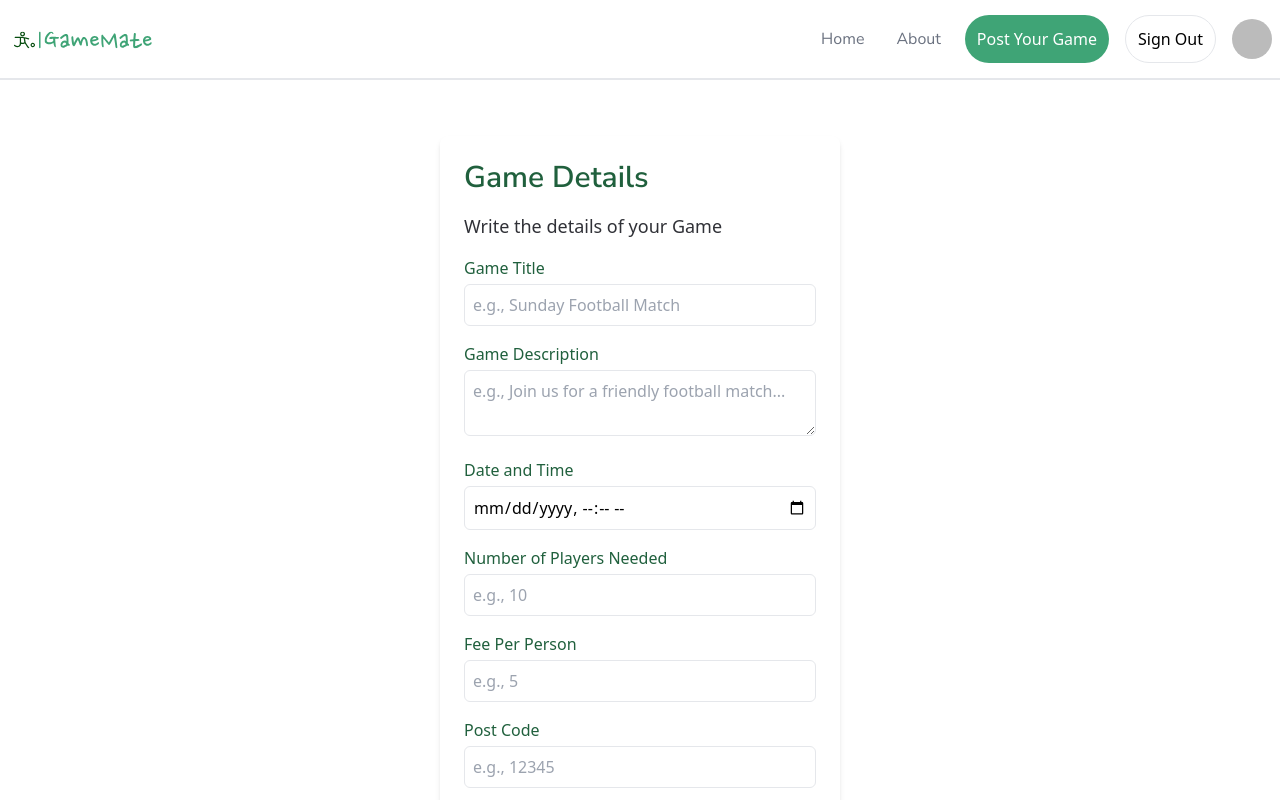
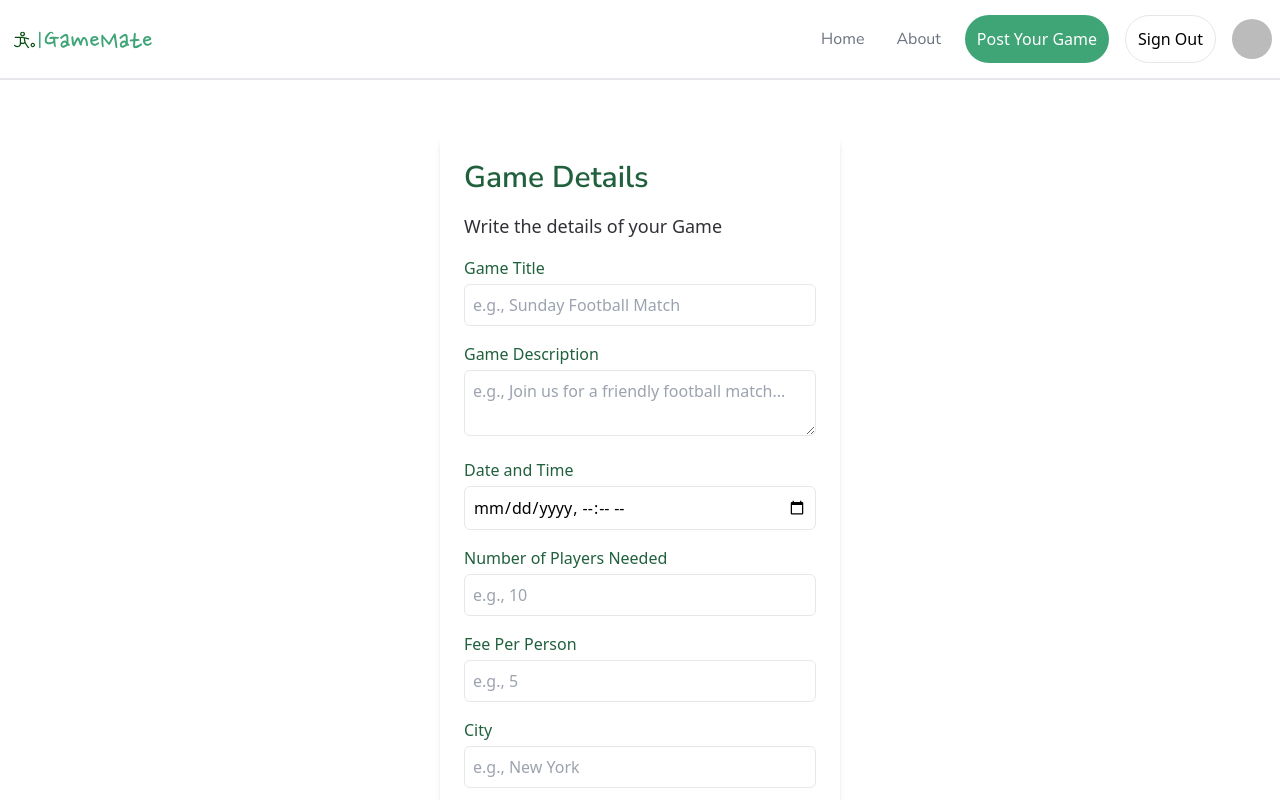
Before and after one commit to darma287/mscproject, a Next.js app: page /createpost in a window 1280 px wide. Shown: the top 800 px of the page. Built offline with nearby package versions, Linux system fonts and the light colour scheme; no server answers; sample sign-in values are in the browser's storage; grey boxes are pictures that could not be loaded.

Commit message:
[Feature] showing games in user's city

```diff
--- a/components/CreatePost/Form.js
+++ b/components/CreatePost/Form.js
@@ -135,12 +135,12 @@ function Form() {
           </div>
 
           <div className="mb-4">
-            <label htmlFor="postCode" className="block text-primary-700 mb-1">Post Code</label>
+            <label htmlFor="city" className="block text-primary-700 mb-1">City</label>
             <input
               type="text"
-              id="postCode"
-              name="PostCode"
-              placeholder="e.g., 12345"
+              id="city"
+              name="City"
+              placeholder="e.g., New York"
               required
               onChange={handleChange}
               className="w-full border-[1px] p-2 rounded-md hover:border-primary-100"
--- a/components/Home/PostItem.js
+++ b/components/Home/PostItem.js
@@ -70,7 +70,7 @@ function PostItem({ post, onJoin, isJoined, onReadMore }) {
           <div className="flex items-center text-accent gap-2 mb-2">
             <HiOutlineMapPin className="text-[20px]" />
             {truncateText(post.Location || 'No Location', 20)} <div></div>
-            {post.PostCode || 'No Postcode'}
+            {post.City || 'No City'}
           </div>
           {hasDescription ? (
             <p className="mb-3 font-normal text-gray-700">{truncateText(post.Description || 'No Description', 30)}</p>
--- a/src/pages/index.js
+++ b/src/pages/index.js
@@ -7,13 +7,25 @@ import { collection, getDocs, setDoc, doc, updateDoc, query, where } from "fireb
 import { getFirestore } from 'firebase/firestore';
 import Posts from '../../components/Home/Posts';
 import { useSession } from 'next-auth/react';
-
+import axios from 'axios';
 
 export default function Home() {
   const [posts, setPosts] = useState([]);
   const [joinedPosts, setJoinedPosts] = useState([]);
+  const [userCity, setUserCity] = useState('');
+  const [filteredPosts, setFilteredPosts] = useState([]);
   const { data: session } = useSession();
   const db = getFirestore(app);
+
+  // Function to get the user's city using an IP geolocation API
+  const getUserCity = async () => {
+    try {
+      const response = await axios.get('https://ipapi.co/json/');
+      setUserCity(response.data.city);
+    } catch (error) {
+      console.error('Error fetching user city:', error);
+    }
+  };
 
   const getPost = useCallback(async () => {
     const querySnapshot = await getDocs(collection(db, "post"));
@@ -39,9 +51,17 @@ export default function Home() {
   }, [db, session?.user?.email]);
 
   useEffect(() => {
+    getUserCity();
     getPost();
     getJoinedPosts();
   }, [session, getJoinedPosts, getPost]);
+
+  useEffect(() => {
+    if (userCity) {
+      const filtered = posts.filter(post => post.City === userCity);
+      setFilteredPosts(filtered);
+    }
+  }, [userCity, posts]);
 
   const onJoinPost = async (post) => {
     console.log("onJoinPost called with post:", post);
@@ -66,8 +86,17 @@ export default function Home() {
       <Hero />
       <h2 className='mt-16'>Discover All Sport: </h2>
       {posts.length > 0 ? <Posts posts={posts} onJoinPost={onJoinPost} joinedPosts={joinedPosts} /> : null} {/* Pass onJoinPost and joinedPosts to Posts */}
-      <h2 className='mt-16'>How It Works </h2>
 
+      <div>
+        <h2>Games in Your Location: {userCity}</h2>
+        {filteredPosts.length > 0 ? (
+          <Posts posts={filteredPosts} onJoinPost={onJoinPost} joinedPosts={joinedPosts} />
+        ) : (
+          <p>No games available in your location.</p>
+        )}
+      </div>
+
+      <h2 className='mt-16'>How It Works</h2>
     </main>
   );
 }
--- a/src/pages/searchResult/index.js
+++ b/src/pages/searchResult/index.js
@@ -108,3 +108,7 @@ const SearchResult = () => {
 };
 
 export default SearchResult;
+
+
+//Bug:
+//Fix CSS on showing result
--- a/src/pages/sportType/index.js
+++ b/src/pages/sportType/index.js
@@ -101,3 +101,7 @@ const SportType = () => {
 };
 
 export default SportType;
+
+
+//Bug:
+//Fix CSS on showing result
```
